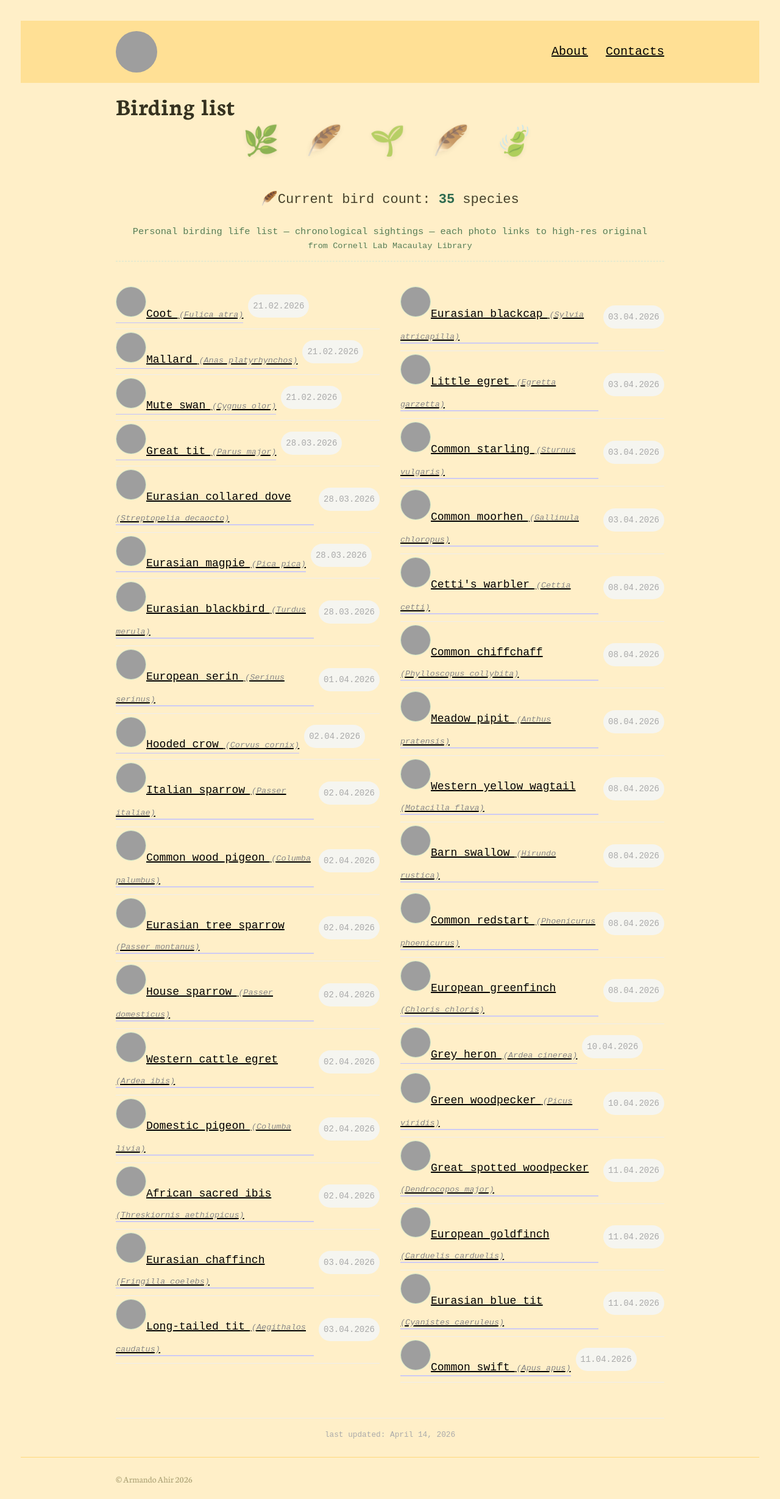
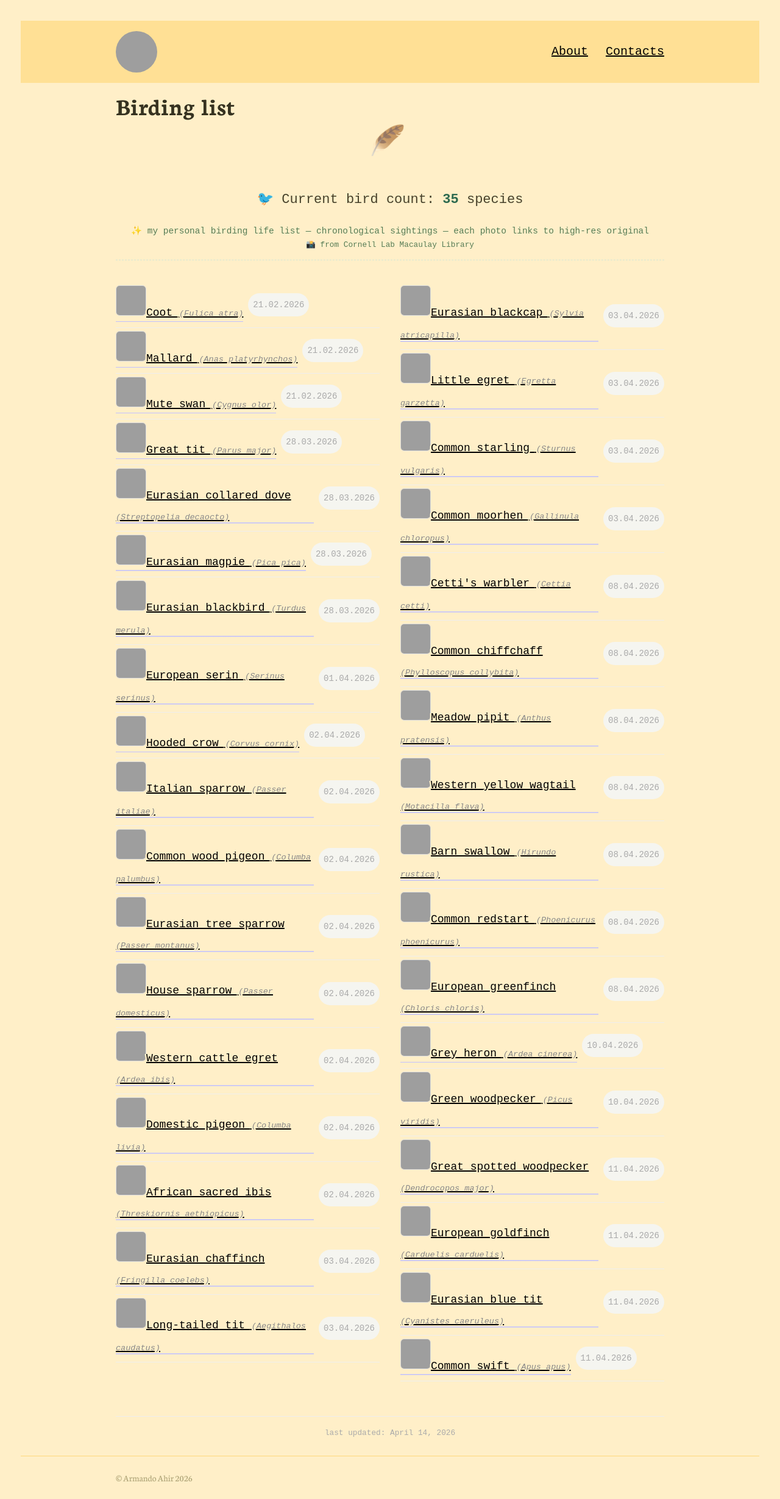
Before and after one commit to armandoahir/armandoahir.github.io, a Jekyll site: the page built from birding-list.md, in a window 1280 px wide, cut to the strip 0-2459 px from the top of the page. Shown: the whole strip at 61% size. Built offline with Jekyll 4.4.1, drawn with Linux system fonts in a browser that asks for light colours; some of the changed lines change nothing that is shown; grey boxes are pictures that could not be loaded.

Commit message:
[14th Apr] bird

```diff
--- a/birding-list.md
+++ b/birding-list.md
@@ -5,7 +5,7 @@ permalink: /birding-list/
 ---
 
 <style>
-/* Piuma verde in alto */
+/* Piuma verde in alto - come la prima versione */
 .feather-decoration {
   text-align: center;
   margin-bottom: 1.5rem;
@@ -19,11 +19,6 @@ permalink: /birding-list/
 @keyframes gentleFloat {
   0%, 100% { transform: translateY(0px); }
   50% { transform: translateY(-5px); }
-}
-
-.feather-decoration span {
-  display: inline-block;
-  filter: drop-shadow(0 2px 4px rgba(0,0,0,0.1));
 }
 
 .bird-count {
@@ -47,19 +42,18 @@ permalink: /birding-list/
   padding: 5px 0;
   border-bottom: 1px solid #eee;
 }
-/* Thumbnail più piccole - da 80px a 50px */
+/* Thumbnail più piccole e quadrate - 50x50px */
 .species-thumb {
   width: 50px;
   height: 50px;
   object-fit: cover;
-  border-radius: 50%; /* Cerchio invece di quadrato, più delicato */
-  border: 1px solid #c8e6c9;
+  border-radius: 6px;
+  border: 1px solid #ddd;
   flex-shrink: 0;
-  transition: transform 0.2s ease, box-shadow 0.2s ease;
+  transition: transform 0.2s ease;
 }
 .species-thumb:hover {
   transform: scale(1.05);
-  box-shadow: 0 2px 8px rgba(45,106,79,0.2);
 }
 .bird-name {
   flex: 1;
@@ -96,13 +90,12 @@ permalink: /birding-list/
 .intro-text {
   text-align: center;
   color: #557c55;
-  font-size: 0.9rem;
-  margin: 1rem 0 1.5rem 0;
+  font-size: 0.85rem;
+  margin: 0.5rem 0 1.5rem 0;
   padding-bottom: 0.8rem;
   border-bottom: 1px dashed #d4e6d4;
 }
 
-/* Footer */
 .footer-note {
   margin-top: 2rem;
   text-align: center;
@@ -113,20 +106,16 @@ permalink: /birding-list/
 }
 </style>
 
-<!-- Piuma verde in alto -->
+<!-- Piuma verde in alto - solo una piuma come la prima volta -->
 <div class="feather-decoration">
-  <span>🌿</span>
   <span>🪶</span>
-  <span>🌱</span>
-  <span>🪶</span>
-  <span>🍃</span>
 </div>
 
-<p class="bird-count">🪶Current bird count: <span id="species-count">0</span> species</p>
+<p class="bird-count">🐦 Current bird count: <span id="species-count">0</span> species</p>
 
 <div class="intro-text">
-  Personal birding life list — chronological sightings — each photo links to high-res original<br>
-  <span style="font-size:0.8rem;">from Cornell Lab Macaulay Library</span>
+  ✨ my personal birding life list — chronological sightings — each photo links to high-res original<br>
+  <span style="font-size:0.75rem;">📸 from Cornell Lab Macaulay Library</span>
 </div>
 
 <div class="two-column-grid" id="bird-list-container">
```
